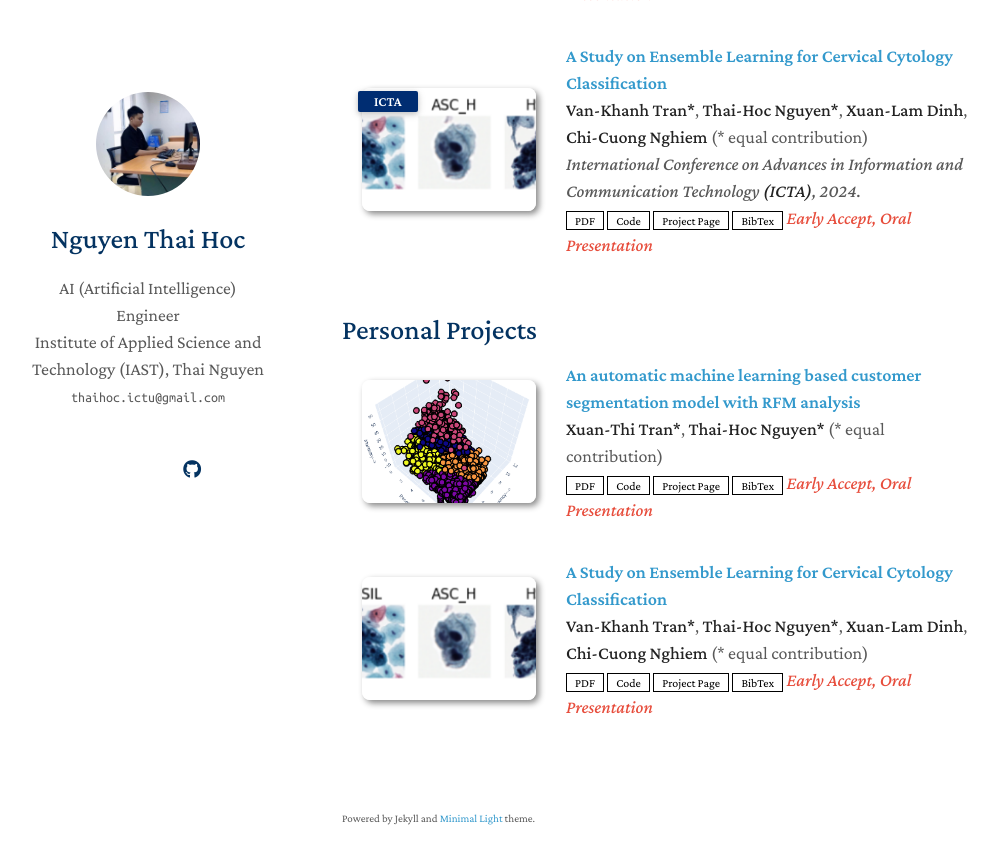
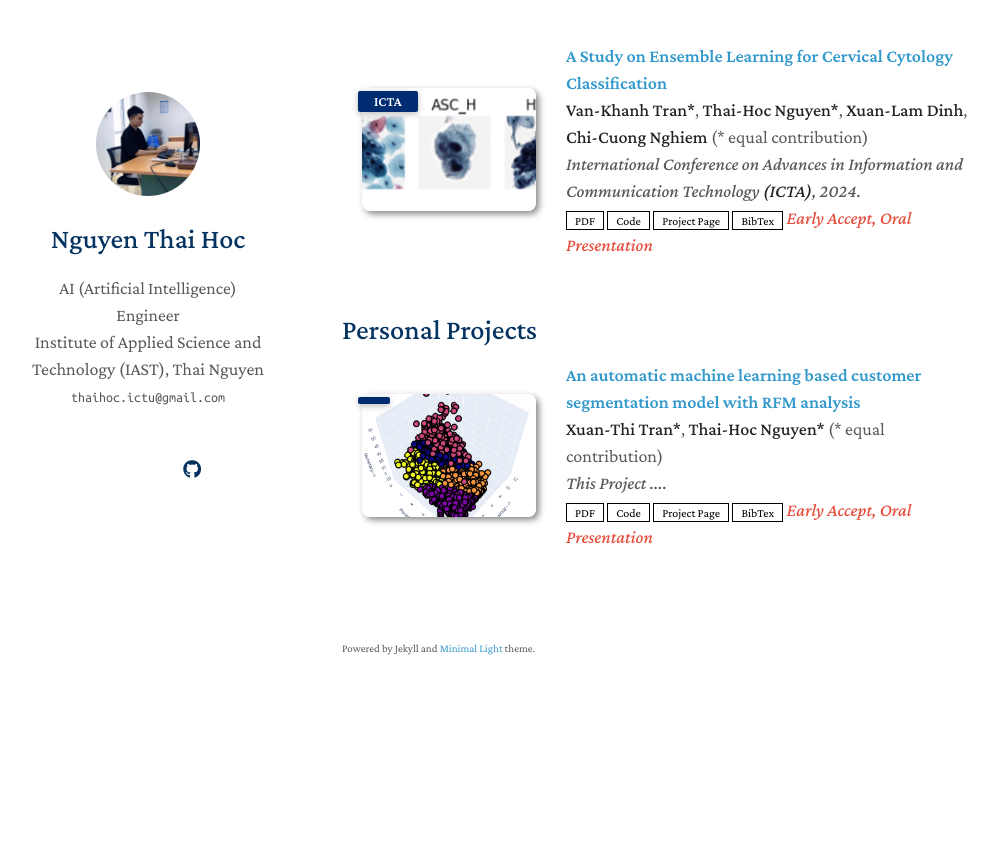
Before and after one commit to nthaihoc/about-me, a Jekyll site: the page built from index.md, in a window 1280 px wide and 900 px high, scrolled down 1054 px. Shown: the top 864 px of the window, without its empty margins (128-1126 px from the left). Built offline with Jekyll 4.4.1, drawn with Linux system fonts in a browser that asks for light colours; a style sheet for code colours, icons or effects is not loaded; our own code applies the rules of GitHub Pages for plain Markdown files; after the commit the page ends 1784 px from its top, so only the background shows below that.

Commit message:
update profile

```diff
--- a/_data/projects.yml
+++ b/_data/projects.yml
@@ -2,7 +2,7 @@ main:
   - title: "An automatic machine learning based customer segmentation model with RFM analysis"
     authors: <strong>Xuan-Thi Tran*</strong>, <strong>Thai-Hoc Nguyen*</strong> (* equal contribution)
     labels: Deep Learning, Machine Learning, Customer Segmentation, RFM Analysis
-    description: International Conference on Advances in Information and Communication Technology<strong> (ICTA)</strong>, 2024.
+    description: This Project ....
     pdf: https://
     code: https://
     page: https://
--- a/_includes/projects.md
+++ b/_includes/projects.md
@@ -3,7 +3,7 @@
 <div class="publications">
 <ol class="bibliography">
 
-{% for link in site.data.publications.main %}
+{% for link in site.data.projects.main %}
 
 <li>
 <div class="pub-row">
```
